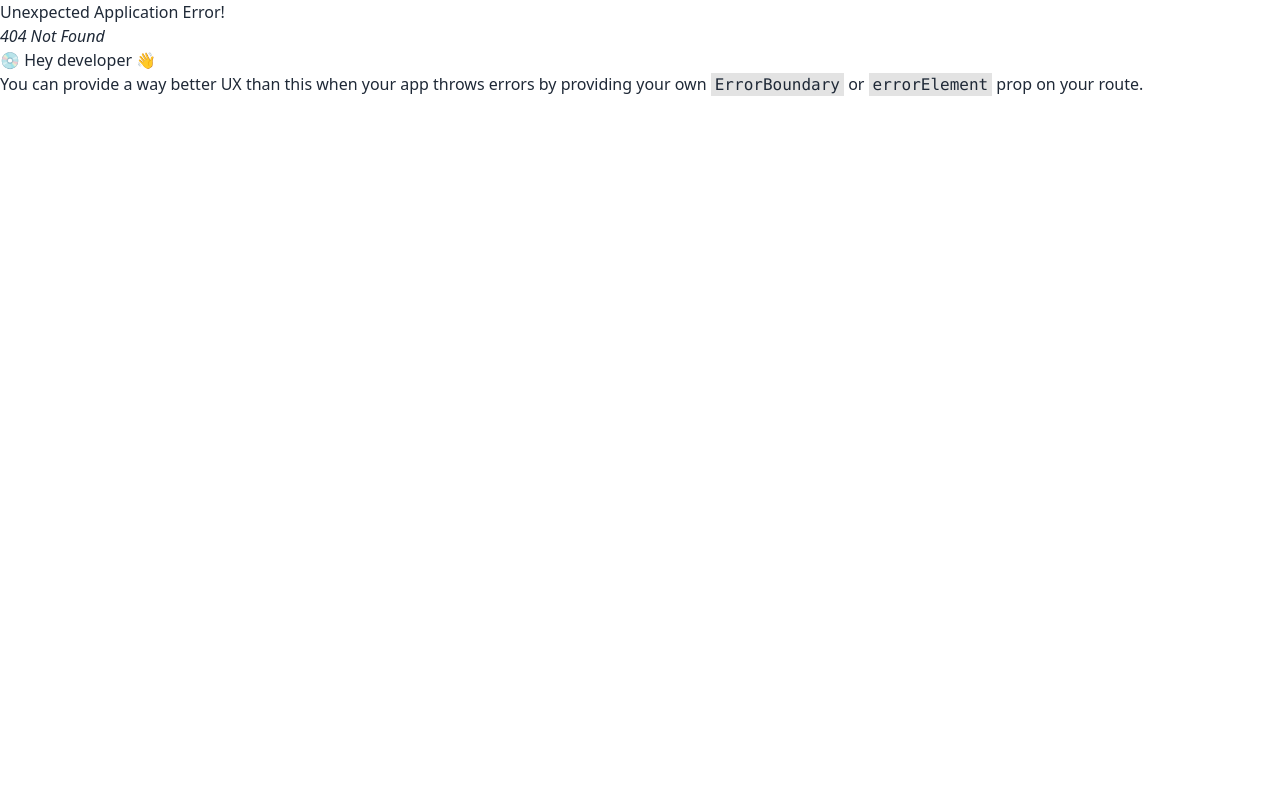
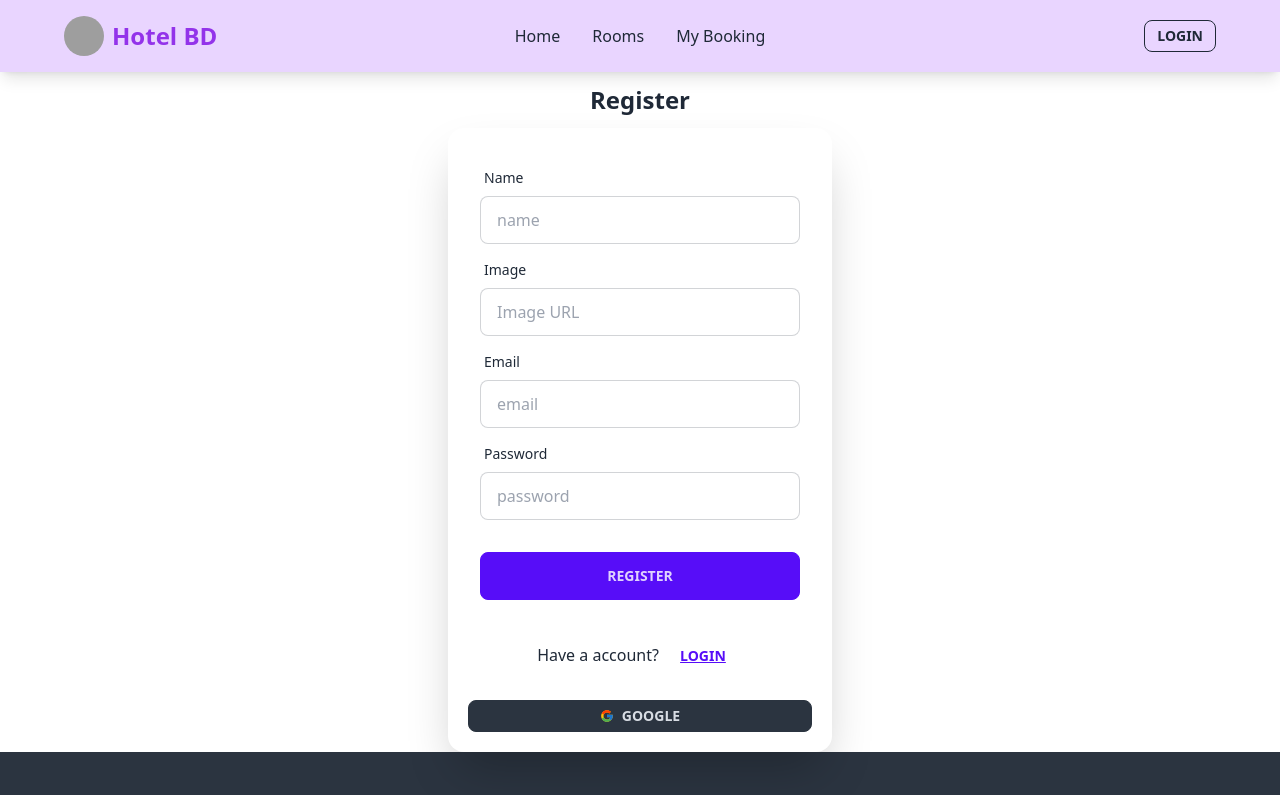
Before and after one commit to Digontha/Hotel-Book-Website-Client, a React (Vite) app: page /register in a window 1280 px wide. Before the commit this address had no page. Shown: the top 795 px of the page. Built offline with nearby package versions, Linux system fonts and the light colour scheme; no server answers; grey boxes are pictures that could not be loaded.

Commit message:
implement firebase for create users

```diff
--- a/src/AuthProvider/AuthProvider.jsx
+++ b/src/AuthProvider/AuthProvider.jsx
@@ -6,6 +6,7 @@ export const AuthContext = createContext()
 
 const AuthProvider = ({children}) => {
     const [user, setUser] = useState()
+    console.log(user);
 
     const [loading, setLoading] = useState(true)
 
--- a/src/Components/Footer.jsx
+++ b/src/Components/Footer.jsx
@@ -2,7 +2,7 @@ import React from 'react';
 
 const Footer = () => {
     return (
-        <footer className="footer p-10 bg-neutral text-neutral-content">
+        <footer className="footer p-10 bg-neutral text-neutral-content mt-20">
             <nav>
                 <header className="footer-title">Services</header>
                 <a className="link link-hover">Branding</a>
--- a/src/Components/Navbar.jsx
+++ b/src/Components/Navbar.jsx
@@ -1,7 +1,10 @@
 
+import { useContext } from 'react';
 import { Link, NavLink } from 'react-router-dom';
+import { AuthContext } from '../AuthProvider/AuthProvider';
 
 const Navbar = () => {
+    const { user, logOut } = useContext(AuthContext)
 
     const Links = <>
         <li className="text-base"><NavLink
@@ -39,6 +42,15 @@ const Navbar = () => {
 
     </>
 
+    const handleLogOut = () => {
+        logOut()
+            .then(() => {
+
+            })
+            .catch(() => {
+
+            })
+    }
 
     return (
         <div className="navbar bg-purple-200 shadow-lg px-[5%]">
@@ -60,8 +72,8 @@ const Navbar = () => {
                 </ul>
             </div>
             <div className="navbar-end gap-2">
-                <Link to="/login"><button className="btn  btn-outline btn-sm">Login</button></Link>
-                {/* {
+
+                {
                     user ?
 
                         <div className="dropdown dropdown-bottom dropdown-end">
@@ -74,7 +86,7 @@ const Navbar = () => {
 
                         :
                         <Link to="/login"><button className="btn  btn-outline btn-sm">Login</button></Link>
-            } */}
+                }
 
 
 
--- a/src/Pages/Home.jsx
+++ b/src/Pages/Home.jsx
@@ -3,7 +3,7 @@
 const Home = () => {
     return (
         <div>
-
+            i am from home
         </div>
     );
 };
--- a/src/Pages/Login.jsx
+++ b/src/Pages/Login.jsx
@@ -1,12 +1,14 @@
-import React, { useContext } from 'react';
-import { Link } from 'react-router-dom';
+
+import { Link, useNavigate } from 'react-router-dom';
+import swal from 'sweetalert';
+import { FcGoogle } from "react-icons/fc";
 import { AuthContext } from '../AuthProvider/AuthProvider';
-import swal from 'sweetalert';
+import { useContext } from 'react';
 
 const Login = () => {
     const {signInUser,user,googleLogin} = useContext(AuthContext)
     console.log(user);
-
+    const navigate = useNavigate()
       const handleLogin = (e) =>{
           e.preventDefault();
           const email = e.target.email.value
@@ -20,7 +22,7 @@ const Login = () => {
 
               swal("Logged", "You login successfully", "success");
               e.target.reset()
-
+              navigate("/")
 
              })
              .catch(()=>{
--- a/src/Pages/Register.jsx
+++ b/src/Pages/Register.jsx
@@ -0,0 +1,104 @@
+import React, { useContext } from 'react';
+import { AuthContext } from '../AuthProvider/AuthProvider';
+import swal from 'sweetalert';
+import { updateProfile } from 'firebase/auth';
+import { Link, useNavigate } from 'react-router-dom';
+import { FcGoogle } from "react-icons/fc";
+
+const Register = () => {
+    const {createUser,googleLogin} = useContext(AuthContext)
+    const navigate = useNavigate()
+    const handleRegister = (e) =>{
+
+        e.preventDefault();
+        const name = e.target.name.value
+        const image = e.target.image.value
+        const email = e.target.email.value
+        const password = e.target.password.value
+        console.log(name ,image, email, password);
+
+
+         createUser(email, password,name, image)
+         .then(res=>{
+          console.log(res.user);
+          swal("success", "Your account create successfully", "success");
+          updateProfile(res.user, { displayName: name, photoURL: image })
+                       .then(()=> {
+
+                       })
+             e.target.reset()
+             navigate("/")
+         })
+         .catch(()=>{
+
+          swal("error", "something went wrong", "error");
+         })
+
+
+
+
+
+     }
+     const handleGoogle=()=>{
+        googleLogin()
+        .then(()=>{
+
+          swal("success", "Your account create successfully", "success");
+        })
+        .catch(()=>{
+
+          swal("error", "something went wrong", "error");
+        })
+      }
+
+       return (
+         <>
+           <div>
+               <div className='flex flex-col justify-center items-center mt-10 lg:h-[70vh]'>
+               <h1 className="text-2xl font-semibold py-3 mt-10">Register</h1>
+                 <div className="card w-full max-w-sm shadow-2xl bg-base-100">
+               <form onSubmit={handleRegister} className="card-body">
+                 <div className="form-control">
+                   <label className="label">
+                     <span className="label-text">Name</span>
+                   </label>
+                   <input type="text" placeholder="name" name="name" className="input input-bordered"  />
+                 </div>
+                 <div className="form-control">
+                   <label className="label">
+                     <span className="label-text">Image</span>
+                   </label>
+                   <input type="text" placeholder="Image URL" name="image" className="input input-bordered"  />
+                 </div>
+                 <div className="form-control">
+                   <label className="label">
+                     <span className="label-text">Email</span>
+                   </label>
+                   <input type="email" placeholder="email" name="email" className="input input-bordered" required />
+                 </div>
+                 <div className="form-control">
+                   <label className="label">
+                     <span className="label-text">Password</span>
+                   </label>
+                   <input type="password" placeholder="password" name="password" className="input input-bordered" required />
+
+                 </div>
+                 <div className="form-control mt-6">
+                   <button className="btn btn-primary">Register</button>
+                 </div>
+               </form>
+               <Link className="text-center" to="/login"><p>Have a account? <span className="font-bold btn btn-link">login</span></p></Link>
+               <div className="p-5">
+               <button onClick={handleGoogle}  className="btn btn-sm btn-neutral w-full"><FcGoogle></FcGoogle> Google</button>
+               </div>
+             </div>
+
+           </div>
+           </div>
+
+         </>
+
+       );
+};
+
+export default Register;
--- a/src/Router/Root.jsx
+++ b/src/Router/Root.jsx
@@ -1,12 +1,13 @@
 import React from 'react';
 import Navbar from '../Components/Navbar';
 import Footer from '../Components/Footer';
+import { Outlet } from 'react-router-dom';
 
 const Root = () => {
     return (
         <div>
             <Navbar></Navbar>
-            HI I AM FROM ROOT
+           <Outlet></Outlet>
             <Footer></Footer>
         </div>
     );
--- a/src/main.jsx
+++ b/src/main.jsx
@@ -4,9 +4,10 @@ import ReactDOM from 'react-dom/client'
 import './index.css'
 import { RouterProvider } from 'react-router-dom'
 import router from './Router/Route'
+import AuthProvider from './AuthProvider/AuthProvider'
 
 ReactDOM.createRoot(document.getElementById('root')).render(
   <React.StrictMode>
-    <RouterProvider router={router}></RouterProvider>
+    <AuthProvider><RouterProvider router={router}></RouterProvider></AuthProvider>
   </React.StrictMode>,
 )
```
Also changed, not shown: src/Router/Route.jsx (+17 -0 lines). Lines whose indentation alone changed are shown as unchanged.
